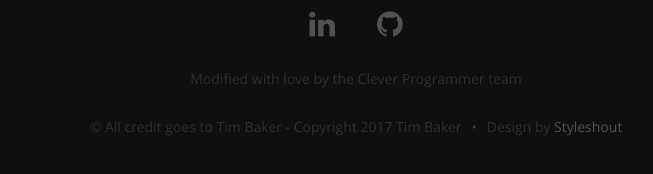
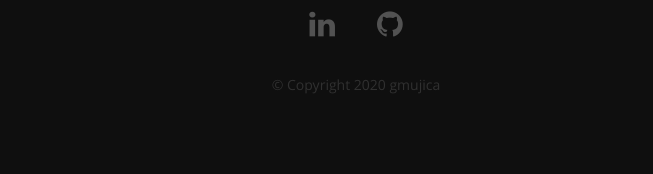
Before and after one commit to gmujica/portafolio_page, a React (Create React App) app: page / in a window 1280 px wide. Shown: the part 5554-5728 px from the top of the page, without its empty margins (284-937 px from the left). After the commit the page ends 5702 px from the top, so only its background shows below. Built offline with nearby package versions, Linux system fonts and the light colour scheme.

Commit message:
changes 2

```diff
--- a/src/Components/Footer.js
+++ b/src/Components/Footer.js
@@ -17,16 +17,9 @@ class Footer extends Component {
            <ul className="social-links">
               {networks}
            </ul>
-
-           <ul>
-            <li>Modified with love by the Clever Programmer team</li>
+           <ul className="copyright">
+              <li>&copy; Copyright 2020 gmujica</li>
            </ul>
-
-           <ul className="copyright">
-              <li>&copy; All credit goes to Tim Baker - Copyright 2017 Tim Baker</li>
-              <li>Design by <a title="Styleshout" href="http://www.styleshout.com/">Styleshout</a></li>
-           </ul>
-
         </div>
         <div id="go-top"><a className="smoothscroll" title="Back to Top" href="#home"><i className="icon-up-open"></i></a></div>
      </div>
```
